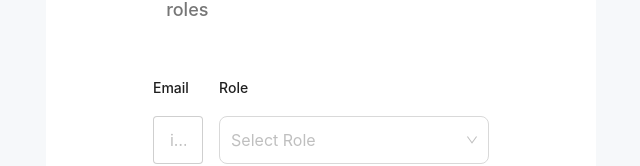
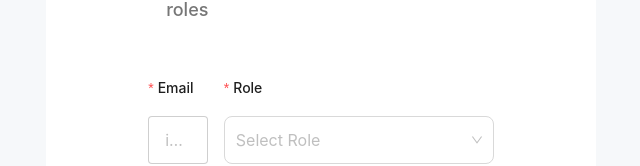
Before and after one commit to Alforoan/ISDFE, a React (Vite) app in the folder isd-app/: page /accountsetup/users in a window 1280 px wide. Shown: the part 310-476 px from the top of the page, without its empty margins (319-959 px from the left). Built offline with nearby package versions, Linux system fonts and the light colour scheme; no server answers.

Commit message:
Add input format validation for userInvitation page

```diff
--- a/isd-app/src/pages/AccountSetUp/Users/Users.jsx
+++ b/isd-app/src/pages/AccountSetUp/Users/Users.jsx
@@ -60,7 +60,6 @@ const AccountSetUpUsers = () => {
 	const addTeammates = () => {
 		setInvitations([...invitations, { email: '', role: '' }]);
 	};
-
 	return (
 		<div className='form-container account-setup'>
 			<Form
@@ -73,10 +72,19 @@ const AccountSetUpUsers = () => {
 				<h4 className='form-subtitle'>
 					Let’s invite the users and assign roles
 				</h4>
-
 				{invitations.map((item, index) => (
 					<Flex key={index} gap={'middle'}>
-						<Form.Item label='Email' name={`email${index}`}>
+						<Form.Item label='Email' name={`email${index}`} rules={[{ required: true, message: 'Please input email' },{
+							validator(rule,value){
+								return new Promise((resolve,reject)=>{
+									if(value===undefined || value.length===0 || value.match(email)!=null){
+										resolve();
+									}else{
+										reject("Input should be a valid email");
+									}
+								})
+							}
+						}]}>
 							<Input
 								placeholder='input email'
 								value={item.email}
@@ -87,9 +95,10 @@ const AccountSetUpUsers = () => {
 										'email',
 									)
 								}
+
 							/>
 						</Form.Item>
-						<Form.Item label='Role' name={`role${index}`}>
+						<Form.Item label='Role' name={`role${index}`} rules={[{required:true,message: 'Please select a role'}]}>
 							<Select
 								options={options}
 								style={{ height: 48, width: 270 }}
@@ -102,7 +111,6 @@ const AccountSetUpUsers = () => {
 						</Form.Item>
 					</Flex>
 				))}
-
 				<label
 					onClick={addTeammates}
 					style={{
```
